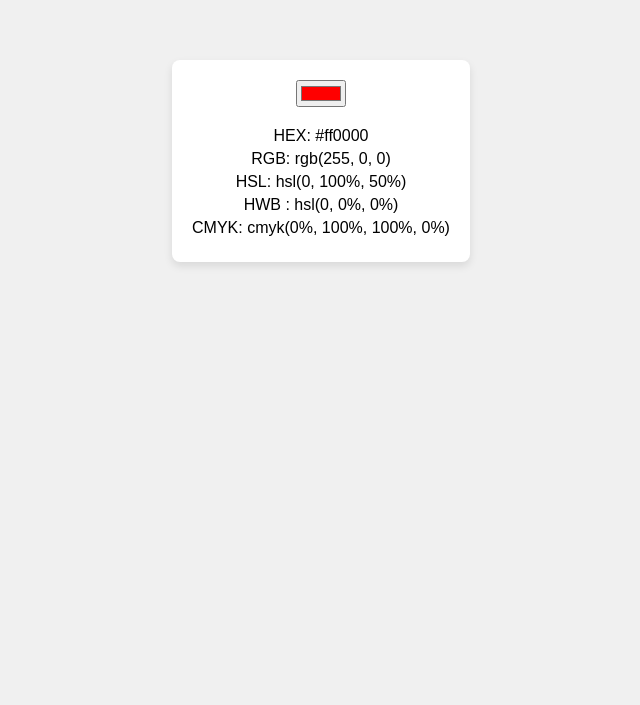
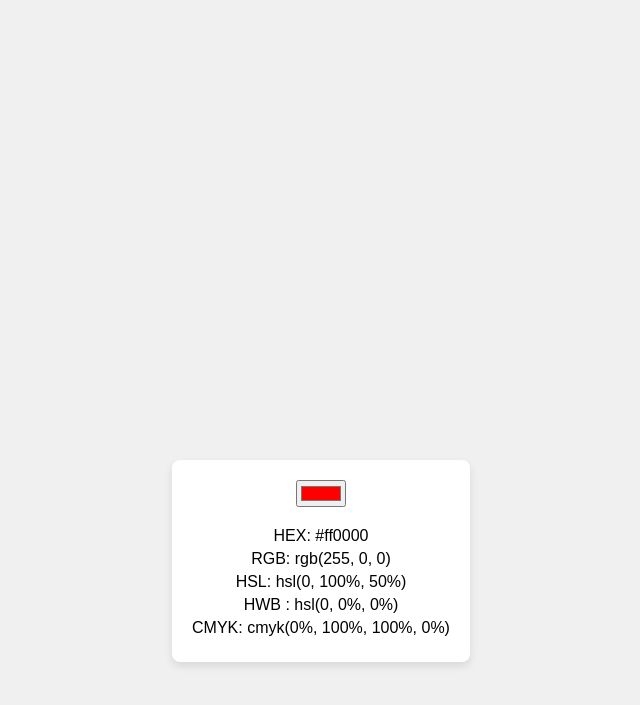
Before and after one commit to arohi-bajpai/Color-Picker, a plain HTML site: page index.html in a window 1280 px wide. Shown: the part 239-944 px from the top of the page, without its empty margins (319-959 px from the left). Before the commit the page ends 800 px from the top, so only its background shows below. Drawn offline with Linux system fonts and the light colour scheme.

Commit message:
Update styles.css

```diff
--- a/styles.css
+++ b/styles.css
@@ -1,9 +1,9 @@
 body {
-    font-family: Arial, sans-serif;
+    font-family: Arial, Helvetica, sans-serif;
     display: flex;
     justify-content: center;
     align-items: center;
-    height: 100vh;
+    height: 200vh;
     margin: 0;
     background-color: #f0f0f0;
 }
```
